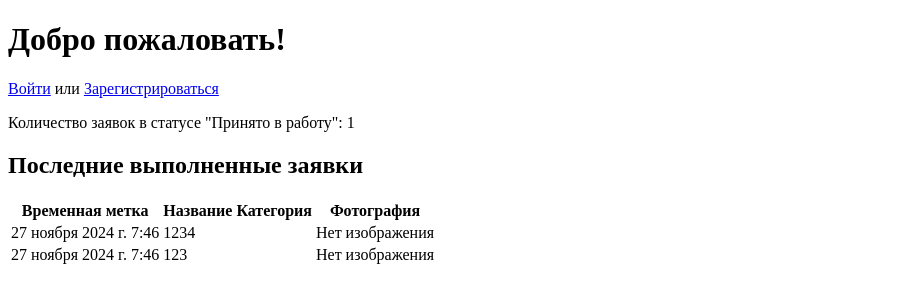
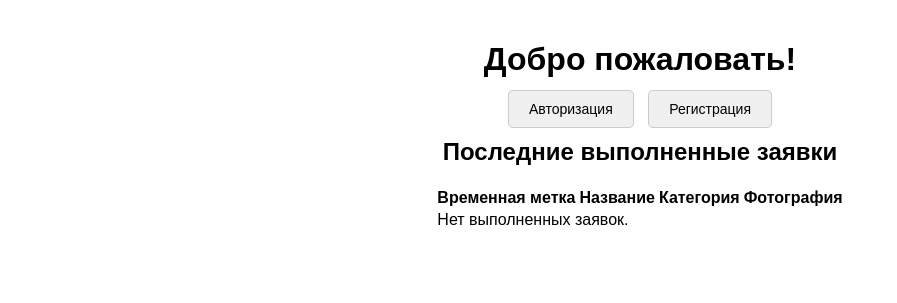
Before and after one commit to MiraVoronina/Design_Pro_2, a Django app: page / in a window 1280 px wide. Shown: the top 303 px of the page, without its empty margins (0-897 px from the left). Run offline with Django 5.2, Linux system fonts and the light colour scheme; data comes from the database, SQL or seed files in the repository.

Commit message:
исправление ошибок 2.0

```diff
--- a/accounts/templates/accounts/home.html
+++ b/accounts/templates/accounts/home.html
@@ -1,31 +1,69 @@
 <!DOCTYPE html>
 <html lang="en">
 <head>
+    {% load static %}
     <meta charset="UTF-8">
     <meta name="viewport" content="width=device-width, initial-scale=1.0">
+    <link rel="stylesheet" href="{% static 'css/style.css' %}">
     <title>Главная страница</title>
+    <style>
+        body {
+            font-family: Arial, sans-serif;
+            display: flex;
+            flex-direction: column;
+            align-items: center;
+            margin: 0;
+            padding: 20px;
+        }
+        .button {
+            background-color: #f0f0f0;
+            color: black;
+            border: 1px solid #ccc;
+            padding: 10px 20px;
+            text-align: center;
+            font-size: 14px;
+            cursor: pointer;
+            border-radius: 5px;
+            margin: 5px;
+            text-decoration: none;
+        }
+        .button:hover {
+            background-color: #e0e0e0;
+        }
+        .logout-container {
+            display: flex;
+            justify-content: center;
+            margin-top: 10px;
+        }
+    </style>
 </head>
 <body>
     <h1>Добро пожаловать!</h1>
     {% if user.is_authenticated %}
         <p>Вы вошли как {{ user.username }}</p>
-        <a href="{% url 'user_requests' %}">Мои заявки</a>
-        <a href="{% url 'logout' %}">Выйти</a>
+        <div class="logout-container">
+            <form method="post" action="{% url 'logout' %}">
+                {% csrf_token %}
+                <button type="submit" class="button">Выйти</button>
+            </form>
+        </div>
+        <a href="{% url 'user_requests' %}" class="button">Мои заявки</a>
+        <p>Количество заявок в статусе "Принято в работу": {{ in_progress_count }}</p>
     {% else %}
-        <a href="{% url 'login' %}">Войти</a> или <a href="{% url 'register' %}">Зарегистрироваться</a>
+        <div>
+            <a href="{% url 'login' %}" class="button">Авторизация</a>
+            <a href="{% url 'register' %}" class="button">Регистрация</a>
+        </div>
     {% endif %}
-    <p>Количество заявок в статусе "Принято в работу": {{ in_progress_count }}</p>
+
     <h2>Последние выполненные заявки</h2>
     <table>
-        <thead>
         <tr>
             <th>Временная метка</th>
             <th>Название</th>
             <th>Категория</th>
             <th>Фотография</th>
         </tr>
-        </thead>
-        <tbody>
         {% for request in completed_requests %}
         <tr>
             <td>{{ request.created_at }}</td>
@@ -33,9 +71,9 @@
             <td>{{ request.category }}</td>
             <td>
                 {% if request.image %}
-                    <img src="{{ request.image.url }}" alt="{{ request.title }}" style="max-width: 150px;">
+                <img src="{{ request.image.url }}" alt="Image" width="100">
                 {% else %}
-                    Нет изображения
+                Нет фото
                 {% endif %}
             </td>
         </tr>
@@ -44,7 +82,6 @@
             <td colspan="4">Нет выполненных заявок.</td>
         </tr>
         {% endfor %}
-        </tbody>
     </table>
 </body>
 </html>
--- a/accounts/views.py
+++ b/accounts/views.py
@@ -36,8 +36,13 @@ def login_user(request):
     return render(request, 'accounts/login.html')
 
 
+from django.contrib.auth import authenticate, login
+
+from django.contrib.auth import authenticate, login
+from django.contrib import messages
+
 def register_user(request):
-    """Регистрация пользователя с валидацией полей."""
+    """Регистрация пользователя с автоматическим входом."""
     if request.method == 'POST':
         username = request.POST.get('username')
         password = request.POST.get('password')
@@ -54,12 +59,12 @@ def register_user(request):
             messages.error(request, 'Пароли не совпадают.')
             return redirect('register')
 
-        if not re.match(r'^[a-zA-Z0-9_]+$', username):
-            messages.error(request, 'Логин должен содержать только латинские буквы и цифры.')
+        if not re.match(r'^[a-zA-Z0-9_-]+$', username):
+            messages.error(request, 'Логин должен содержать только латинские буквы, цифры, дефис или подчёркивание.')
             return redirect('register')
 
-        if not re.match(r'^[а-яА-ЯёЁ\s]+$', full_name):
-            messages.error(request, 'ФИО должно содержать только кириллицу.')
+        if not re.match(r'^[а-яА-ЯёЁ\s-]+$', full_name):
+            messages.error(request, 'ФИО должно содержать только кириллицу, пробелы или дефисы.')
             return redirect('register')
 
         try:
@@ -76,11 +81,16 @@ def register_user(request):
             messages.error(request, 'Пользователь с таким email уже существует.')
             return redirect('register')
 
+        # Создание пользователя
         user = User.objects.create_user(username=username, password=password, email=email)
         user.first_name = full_name
         user.save()
-        messages.success(request, 'Регистрация успешна. Теперь вы можете войти.')
-        return redirect('login')
+
+        # Автоматический вход пользователя
+        user = authenticate(username=username, password=password)
+        if user:
+            login(request, user)
+            return redirect('home')  # Перенаправление на главную страницу
 
     return render(request, 'accounts/register.html')
 
--- a/design_pro/urls.py
+++ b/design_pro/urls.py
@@ -1,7 +1,9 @@
 from django.contrib import admin
 from django.urls import path, include
+from django.shortcuts import redirect
 
 urlpatterns = [
-    path('superadmin/', admin.site.urls),  # Панель администратора доступна по адресу /superadmin
-    path('', include('accounts.urls')),  # Маршруты приложения accounts
+    path('superadmin/', admin.site.urls),
+    path('', include('accounts.urls')),  # Основные маршруты
+    path('catalog/', lambda request: redirect('home')),  # Перенаправление /catalog/ на главную
 ]
```
Also changed, not shown: accounts/templates/accounts/create_request.html (+30 -1 lines), accounts/templates/accounts/login.html (+21 -3 lines), accounts/templates/accounts/register.html (+41 -7 lines), accounts/migrations/0007_category_designrequest_comment_and_more.py (added), db.sqlite3. Lines whose indentation alone changed are shown as unchanged.
